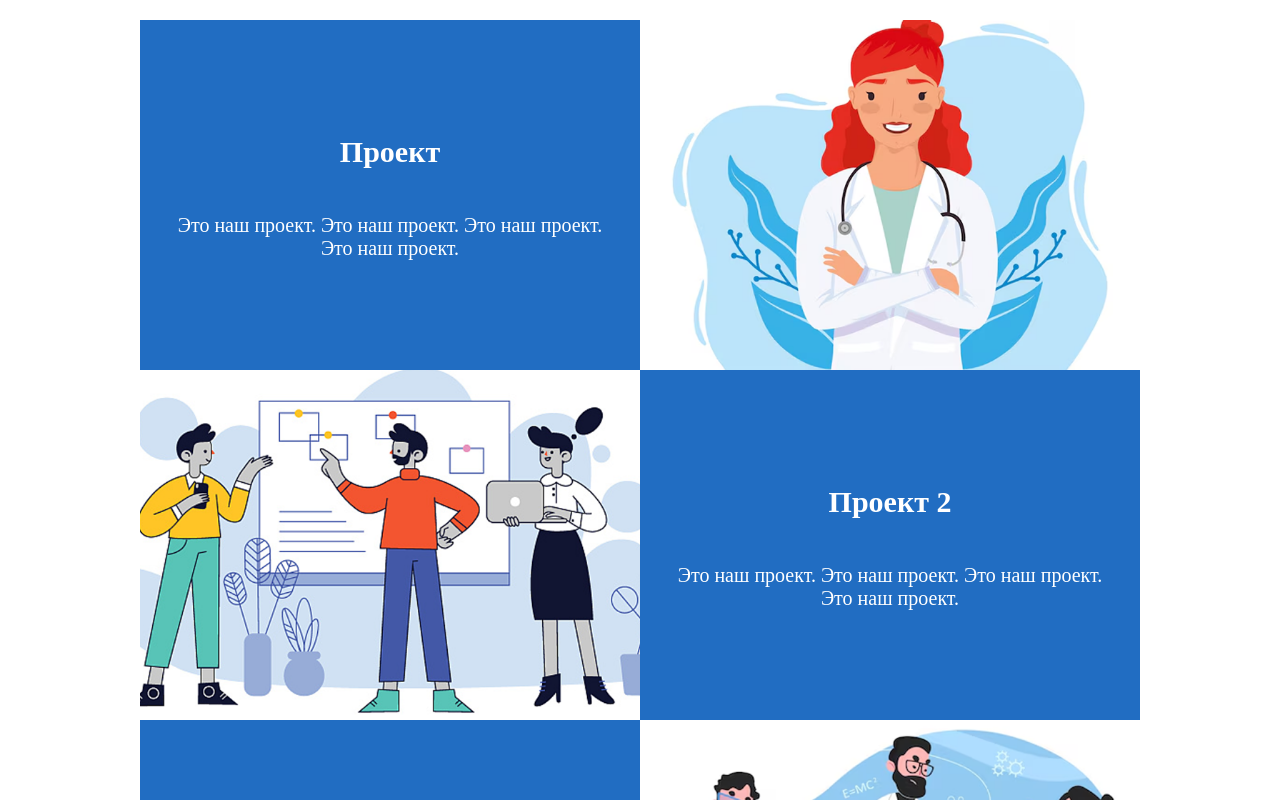
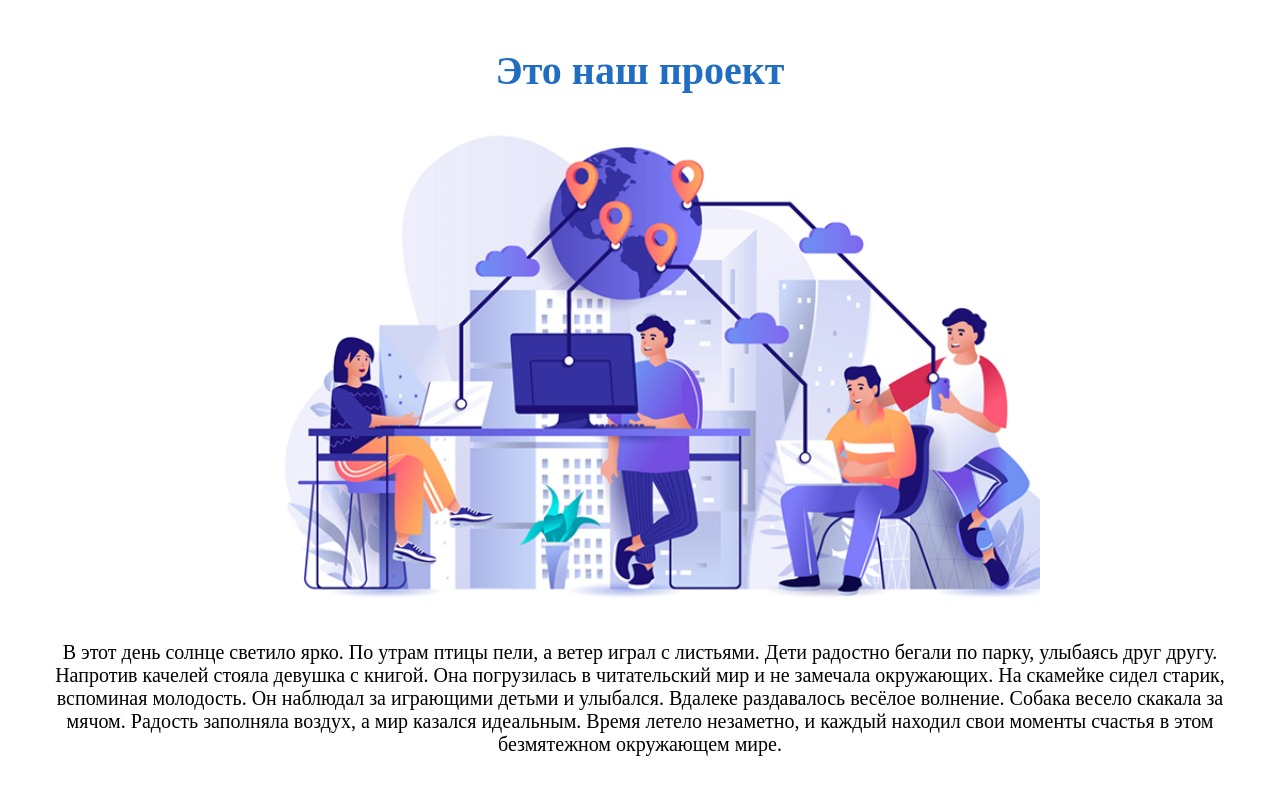
Before and after one commit to martynovappolina/sputnik-ui, a Vue app: page / in a window 1280 px wide. Shown: the part 1020-1820 px from the top of the page. Built offline with nearby package versions, Linux system fonts and the light colour scheme; a web font is replaced by a local one.

Commit message:
craete VerticalCardWithImageAndText

```diff
--- a/src/App.vue
+++ b/src/App.vue
@@ -2,8 +2,7 @@
   <Page>
     <Menu />
     <Cover />
-    <HorizontalCardsBlock />
-    <Contacts />
+    <VerticalCardWithImageAndText />
     <Footer />
   </Page>
 </template>
@@ -12,9 +11,8 @@
   import Page from './components/Page.vue';
   import Menu from './components/Menu.vue';
   import Cover from './components/Cover.vue';
-  import HorizontalCardsBlock from './components/HorizontalCardsBlock.vue';
-  import Contacts from './components/Contacts.vue';
   import Footer from './components/Footer.vue';
+  import VerticalCardWithImageAndText from './components/VerticalCardWithImageAndText.vue';
 
   export default {
     name: 'App',
@@ -22,9 +20,8 @@
       Page,
       Menu,
       Cover,
-      HorizontalCardsBlock,
-      Contacts,
-      Footer
+      Footer,
+      VerticalCardWithImageAndText
     }
   }
 </script>
--- /dev/null
+++ b/src/components/VerticalCardWithImageAndText.vue
@@ -0,0 +1,50 @@
+<template>
+    <div class="card">
+        <h1>{{ item.header }}</h1>
+        <div class="image" :style="{ backgroundImage: `url(${item.imagePath})` }"></div>
+        <p>{{ item.text }}</p>
+    </div>
+</template>
+
+<script>
+    export default {
+        name: 'VerticalCardWithImageAndText',
+        props: {
+            item: {
+                type: Object,
+                default: () => ({
+                    imagePath: require('@/assets/imgs/main-project.png'),
+                    header: 'Это наш проект',
+                    text: 'В этот день солнце светило ярко. По утрам птицы пели, а ветер играл с листьями. Дети радостно бегали по парку, улыбаясь друг другу. Напротив качелей стояла девушка с книгой. Она погрузилась в читательский мир и не замечала окружающих. На скамейке сидел старик, вспоминая молодость. Он наблюдал за играющими детьми и улыбался. Вдалеке раздавалось весёлое волнение. Собака весело скакала за мячом. Радость заполняла воздух, а мир казался идеальным. Время летело незаметно, и каждый находил свои моменты счастья в этом безмятежном окружающем мире.',
+                })
+            }
+        }
+    }
+</script>
+
+<style lang="scss" scoped>
+    .card {
+        display: flex;
+        flex-direction: column;
+        align-items: center;
+        justify-content: center;
+        text-align: center;
+        padding: 0 30px;
+        max-width: 1200px;
+        margin: 150px auto;
+        color: $dark;
+
+        h1 {
+            color: $primary;
+        }
+
+        .image {
+            width: 100%;
+            max-width: 800px;
+            height: 500px;
+            background-size: cover;
+            background-position: center;
+            background-repeat: no-repeat;
+        }
+    }
+</style>
```
Also changed, not shown: src/assets/imgs/main-project.png (added).
